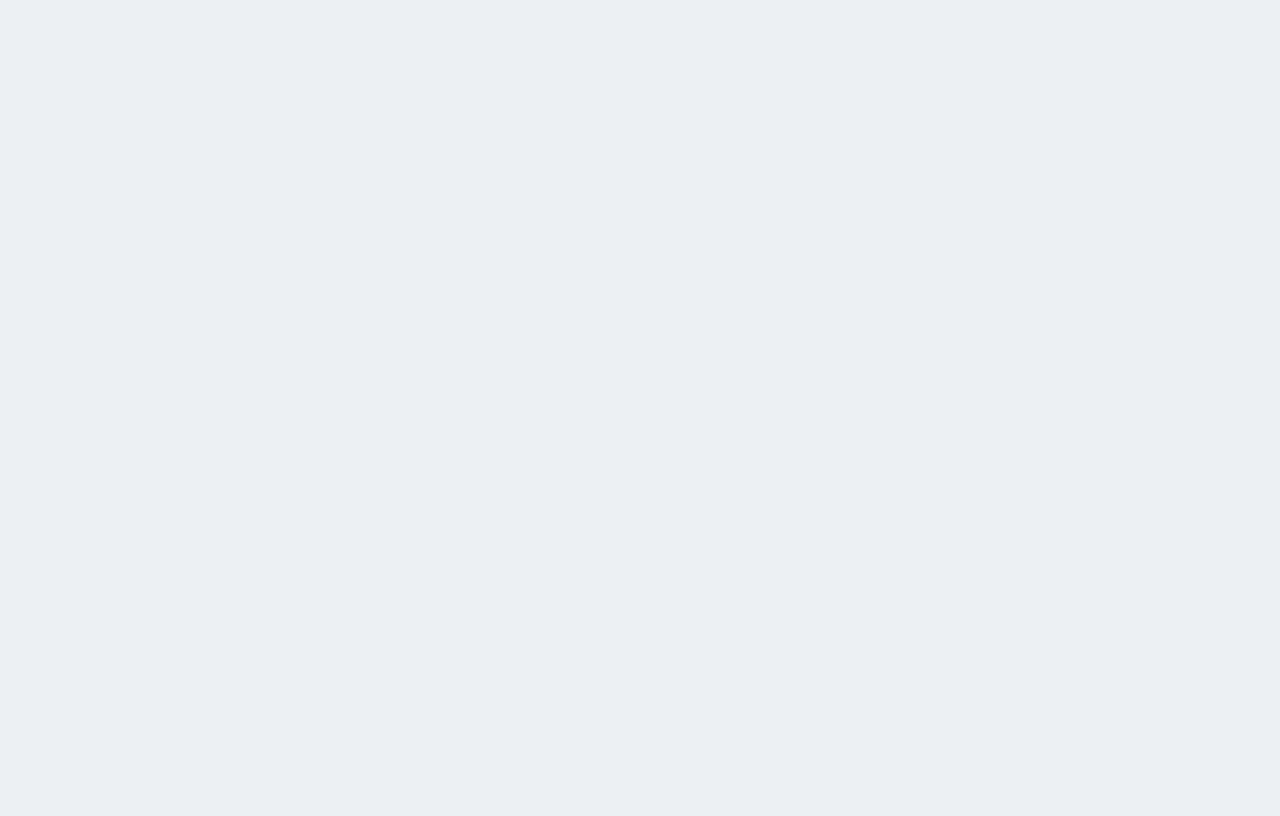
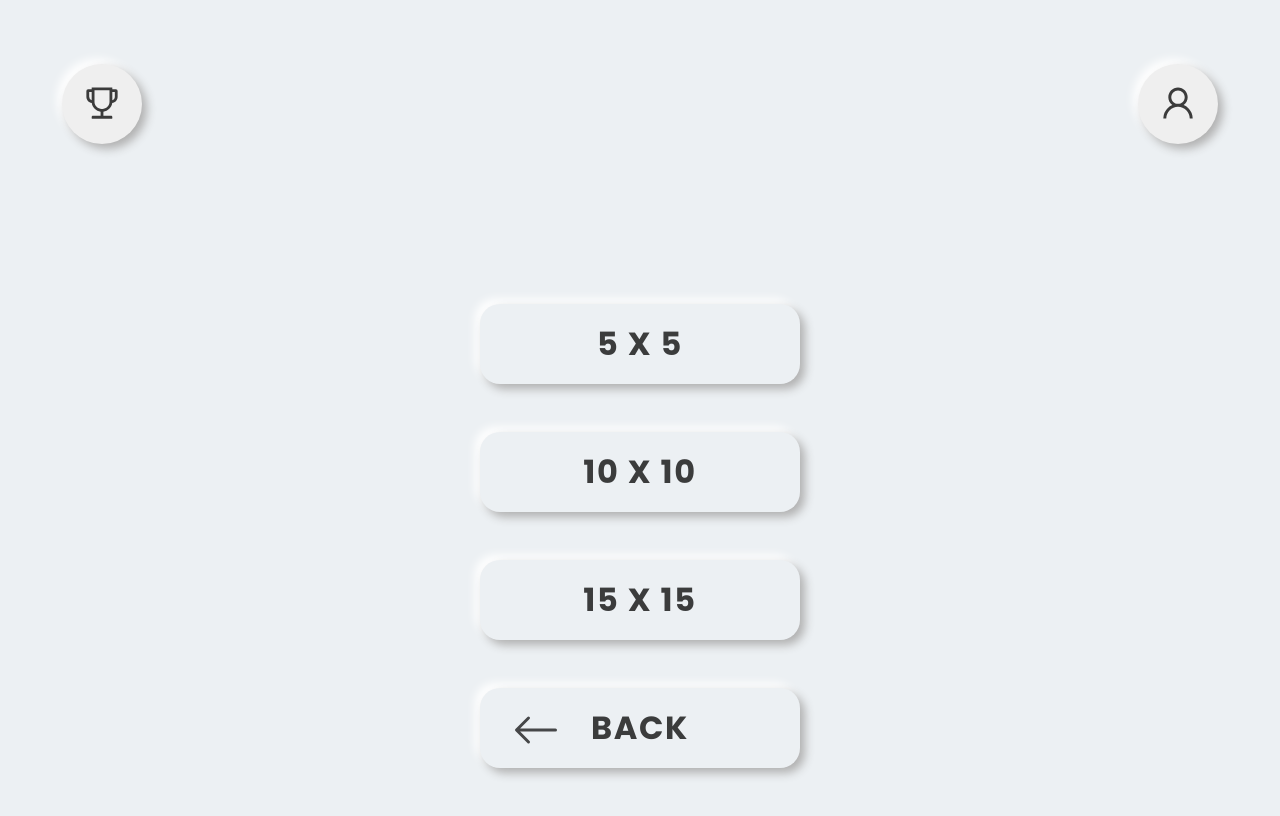
Before and after one commit to Marian-Janolek/nonograms, a React (Create React App) app in the folder frontend/: page /selectGame in a window 1280 px wide. Before the commit this address had no page. Shown: the top 816 px of the page. Built offline with nearby package versions, Linux system fonts and the light colour scheme; a web font is replaced by a local one.

Commit message:
add nested routes and select game menu

```diff
--- a/frontend/src/App.tsx
+++ b/frontend/src/App.tsx
@@ -1,6 +1,5 @@
-import Login from './pages/Login';
 import { BrowserRouter as Router, Route, Routes } from 'react-router-dom';
-import Home from './pages/Home';
+import { Home, SelectGame, Login, Easy } from './pages';
 
 function App() {
   return (
@@ -8,6 +7,12 @@ function App() {
       <Routes>
         <Route path="/register" element={<Login />} />
         <Route path="/" element={<Home />} />
+        <Route path="selectGame" element={<SelectGame />}>
+          <Route path="easy" element={<div>easy game</div>} />
+          <Route path="medium" element={<div>medium game</div>} />
+          <Route path="hard" element={<div>hard game</div>} />
+        </Route>
+        <Route path="card" element={<Easy />} />
       </Routes>
     </Router>
   );
--- a/frontend/src/components/Button.tsx
+++ b/frontend/src/components/Button.tsx
@@ -1,16 +1,19 @@
 import React from 'react';
 import styled from 'styled-components';
 import { Link } from 'react-router-dom';
+import { IconType } from 'react-icons/lib';
 
 interface TextI {
   text: string;
   path: string;
+  icon?: any;
 }
 
-const Button: React.FC<TextI> = ({ text, path }) => {
+const Button: React.FC<TextI> = ({ text, path, icon }) => {
   return (
     <Link to={path}>
       <Wrapper>
+        <span className="icon">{icon}</span>
         <span>{text}</span>
       </Wrapper>
     </Link>
@@ -26,6 +29,7 @@ const Wrapper = styled.div`
   display: flex;
   align-items: center;
   justify-content: center;
+  position: relative;
 
   span {
     font-size: var(--bigger-font-size);
@@ -33,6 +37,20 @@ const Wrapper = styled.div`
     font-weight: var(--font-bold);
     opacity: 0.75;
   }
+  .icon {
+    position: absolute;
+    top: 15%;
+    left: 10%;
+    font-size: 2rem;
+    opacity: 0.7;
+  }
+  @media (min-width: 450px) {
+    width: 20rem;
+    height: 5rem;
+    .icon {
+      font-size: 3rem;
+    }
+  }
 `;
 
 export default Button;
--- /dev/null
+++ b/frontend/src/components/LevelCard.tsx
@@ -0,0 +1,40 @@
+import React from 'react';
+import { AiFillLock } from 'react-icons/ai';
+import styled from 'styled-components';
+
+interface LevelCardI {
+  level: number;
+  icon: any;
+}
+
+const LevelCard: React.FC<LevelCardI> = ({ level, icon }) => {
+  return (
+    <Wrapper>
+      <span className="icon">{icon}</span>
+      <span>{level}</span>
+    </Wrapper>
+  );
+};
+
+const Wrapper = styled.div`
+  display: flex;
+  align-items: center;
+  justify-content: center;
+  width: 5rem;
+  height: 5rem;
+  box-shadow: 5px 5px 10px #b1b1b1, -5px -5px 10px #fff;
+  border-radius: 1rem;
+  position: relative;
+
+  span {
+    font-size: 3rem;
+  }
+  .icon {
+    position: absolute;
+    font-size: 5rem;
+    opacity: 0.25;
+    bottom: -40%;
+  }
+`;
+
+export default LevelCard;
--- a/frontend/src/components/Navbar.tsx
+++ b/frontend/src/components/Navbar.tsx
@@ -1,16 +1,21 @@
 import React from 'react';
 import { AiOutlineUser, AiOutlineTrophy } from 'react-icons/ai';
 import styled from 'styled-components';
+import { Link } from 'react-router-dom';
 
 const Navbar: React.FC = () => {
   return (
     <Wrapper>
+      <Link to="/profile">
         <button>
           <AiOutlineTrophy />
         </button>
+      </Link>
+      <Link to="/achievments">
         <button>
           <AiOutlineUser />
         </button>
+      </Link>
     </Wrapper>
   );
 };
@@ -32,6 +37,13 @@ const Wrapper = styled.nav`
       opacity: 0.75;
     }
   }
+
+  @media (min-width: 450px) {
+    button {
+      height: 5rem;
+      width: 5rem;
+    }
+  }
 `;
 
 export default Navbar;
--- /dev/null
+++ b/frontend/src/components/SelectGame.tsx
@@ -0,0 +1,25 @@
+import React from 'react';
+import styled from 'styled-components';
+import { Button } from '.';
+import { BsArrowLeft } from 'react-icons/bs';
+
+const SelectGame: React.FC = () => {
+  return (
+    <Wrapper>
+      <Button text="5 x 5" path="/selectGame/easy" />
+      <Button text="10 x 10" path="/selectGame/medium" />
+      <Button text="15 x 15" path="/selectGame/hard" />
+      <Button text="back" path="/" icon={<BsArrowLeft />} />
+    </Wrapper>
+  );
+};
+
+const Wrapper = styled.div`
+  display: flex;
+  flex-direction: column;
+  gap: 3rem;
+  padding-bottom: 4rem;
+  padding-top: 10rem;
+`;
+
+export default SelectGame;
--- a/frontend/src/components/index.js
+++ b/frontend/src/components/index.js
@@ -1,5 +1,7 @@
 import Navbar from './Navbar';
 import HomeMenu from './HomeMenu';
 import Button from './Button';
+import SelectGame from './SelectGame';
+import LevelCard from './LevelCard';
 
-export { Navbar, HomeMenu, Button };
+export { Navbar, HomeMenu, Button, SelectGame, LevelCard };
--- /dev/null
+++ b/frontend/src/pages/Easy.tsx
@@ -0,0 +1,40 @@
+import React from 'react';
+import { LevelCard, Navbar } from '../components';
+import styled from 'styled-components';
+import { AiFillLock } from 'react-icons/ai';
+
+const Easy: React.FC = () => {
+  return (
+    <Wrapper className="wrapper">
+      <Navbar />
+      <div className="heading">5 x 5</div>
+      <div className="cards">
+        <LevelCard level={1} icon={<AiFillLock />} />
+        <LevelCard level={2} icon={<AiFillLock />} />
+        <LevelCard level={3} icon={<AiFillLock />} />
+        <LevelCard level={4} icon={<AiFillLock />} />
+        <LevelCard level={5} icon={<AiFillLock />} />
+        <LevelCard level={6} icon={<AiFillLock />} />
+      </div>
+    </Wrapper>
+  );
+};
+
+const Wrapper = styled.main`
+  .heading {
+    margin-top: 2rem;
+    font-size: 5rem;
+  }
+
+  .cards {
+    display: flex;
+    align-items: center;
+    flex-wrap: wrap;
+    flex-direction: row;
+    gap: 1rem;
+    margin-top: 2.5rem;
+    margin-left: 0.8rem;
+  }
+`;
+
+export default Easy;
--- /dev/null
+++ b/frontend/src/pages/SelectGame.tsx
@@ -0,0 +1,13 @@
+import React from 'react';
+import { Navbar, SelectGame as Select } from '../components';
+
+const SelectGame: React.FC = () => {
+  return (
+    <div className="wrapper">
+      <Navbar />
+      <Select />
+    </div>
+  );
+};
+
+export default SelectGame;
--- /dev/null
+++ b/frontend/src/pages/index.js
@@ -0,0 +1,6 @@
+import Home from './Home';
+import Login from './Login';
+import SelectGame from './SelectGame';
+import Easy from './Easy';
+
+export { Home, Login, SelectGame, Easy };
```
Lines whose indentation alone changed are shown as unchanged.
